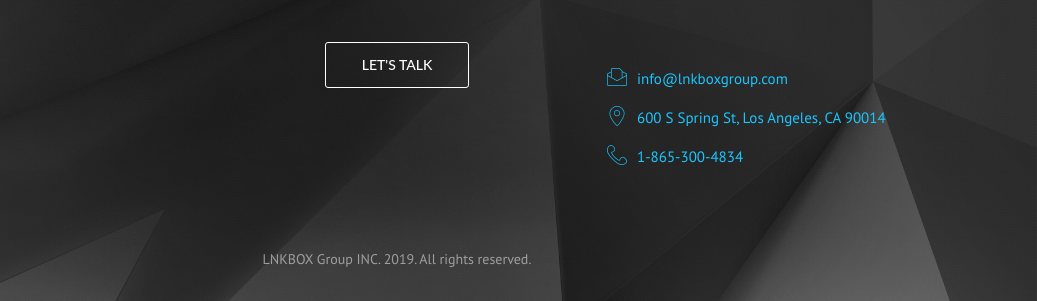
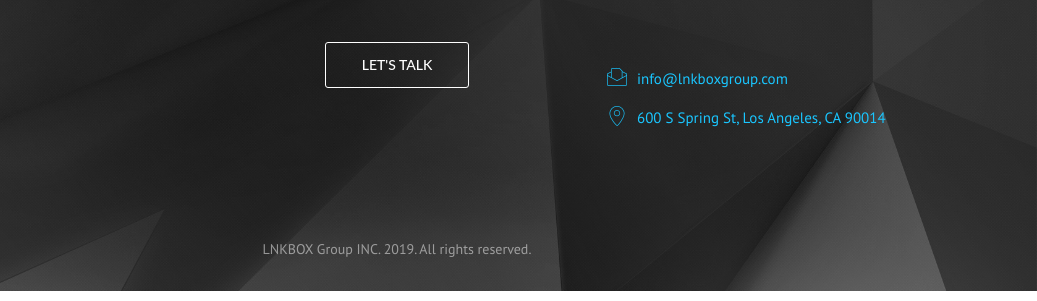
Before and after one commit to blackbox-engineering/lnkbox_group_landing, a plain HTML site: page index.html in a window 1280 px wide. Shown: the part 4008-4309 px from the top of the page, 243-1280 px from the left. Drawn offline with Linux system fonts and the light colour scheme; a script that the page names is missing; files whose address does not match are found by name.

Commit message:
remove number

```diff
--- a/index.html
+++ b/index.html
@@ -389,7 +389,6 @@
           <ul class="list-unstyled">
             <li><span class="icon icon-chat-messages-14"></span><a href="mailto:info@startup.ly">info@lnkboxgroup.com</a></li>
             <li><span class="icon icon-seo-icons-34"></span><a href="https://www.google.com/maps/place/600+S+Spring+St,+Los+Angeles,+CA+90014/@34.0455701,-118.2514735,19z/data=!3m1!4b1!4m5!3m4!1s0x80c2c635617d45e1:0xf6ecbb5f660ce0e!8m2!3d34.0455701!4d-118.2509263" target="_blank">600 S Spring St, Los Angeles, CA 90014</a></li>
-            <li><span class="icon icon-seo-icons-17"></span><a href="tel:1-865-300-4834">1-865-300-4834</a></li>
           </ul>
         </div>
       </div>
```
